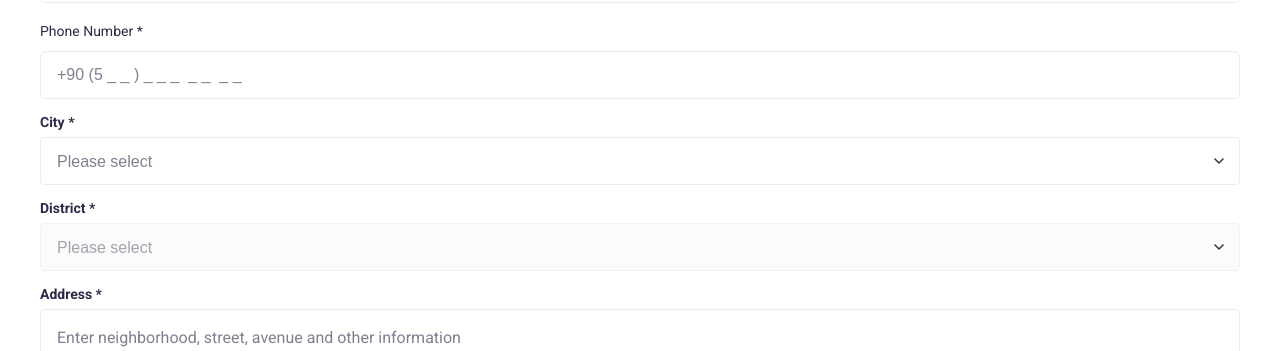
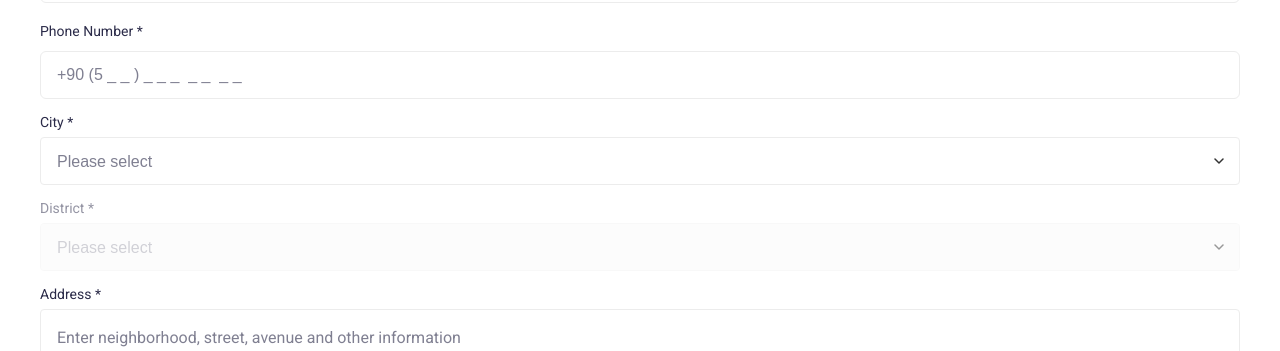
Before and after one commit to yunusemrgrl/front-end-test-case, a Nuxt app: page /checkout in a window 1280 px wide. Shown: the part 826-1177 px from the top of the page. Built offline with nearby package versions, Linux system fonts and the light colour scheme.

Commit message:
hotfix input border for macOS

```diff
--- a/app/components/checkout/ShippingForm.vue
+++ b/app/components/checkout/ShippingForm.vue
@@ -45,7 +45,7 @@
           <Select v-model="formData.city" :options="cityOptions" :placeholder="texts.PLACEHOLDERS.SELECT"
             @update:modelValue="handleCityChange" />
         </div>
-        <div class="shipping-form__group shipping-form__group--half">
+        <div class="shipping-form__group shipping-form__group--half" :style="{ 'opacity': formData.city ? '1' : '0.5' }">
           <label class="shipping-form__label">{{ texts.DISTRICT_LABEL }}</label>
           <Select v-model="formData.district" :options="districtOptions" :placeholder="texts.PLACEHOLDERS.SELECT"
             :is-disabled="!formData.city" @update:modelValue="updateForm" />
@@ -180,7 +180,7 @@ export default {
 
   &__label {
     font-size: $text-sm;
-    font-weight: $fw-bold;
+    font-weight: $fw-regular;
     color: $color-coal;
   }
 
--- a/app/components/ui/Input.vue
+++ b/app/components/ui/Input.vue
@@ -169,7 +169,7 @@ export default {
   }
 
   &:focus {
-    border: 1px solid transparent;
+    border: 1px solid $color-smoke;
     box-shadow: 0px 0px 0px 2px rgba(214, 236, 255, 1), 0px 0px 0px 1px rgba(108, 142, 239, 1) inset;
   }
 
@@ -177,7 +177,6 @@ export default {
     border-color: $color-error;
 
     &:focus {
-      border: 1px solid transparent;
       box-shadow: 0px 0px 0px 2px rgba(253, 226, 221, 1), 0px 0px 0px 1px rgba(205, 61, 100, 1) inset;
     }
   }
@@ -186,7 +185,6 @@ export default {
     border-color: $color-success;
 
     &:focus {
-      border: 1px solid transparent;
       box-shadow: 0px 0px 0px 2px rgba(203, 244, 201, 1), 0px 0px 0px 1px rgba(9, 130, 93, 1) inset;
     }
   }
```
